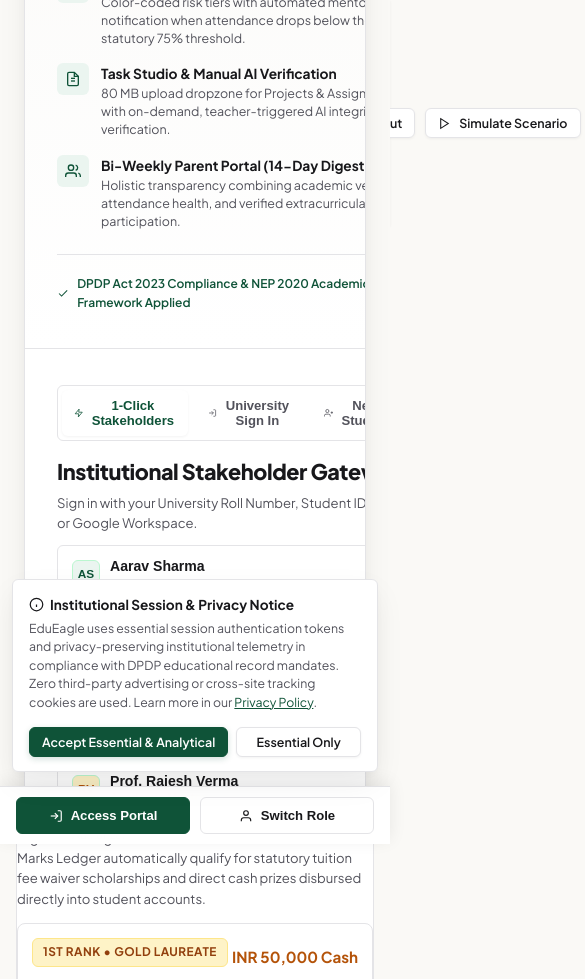
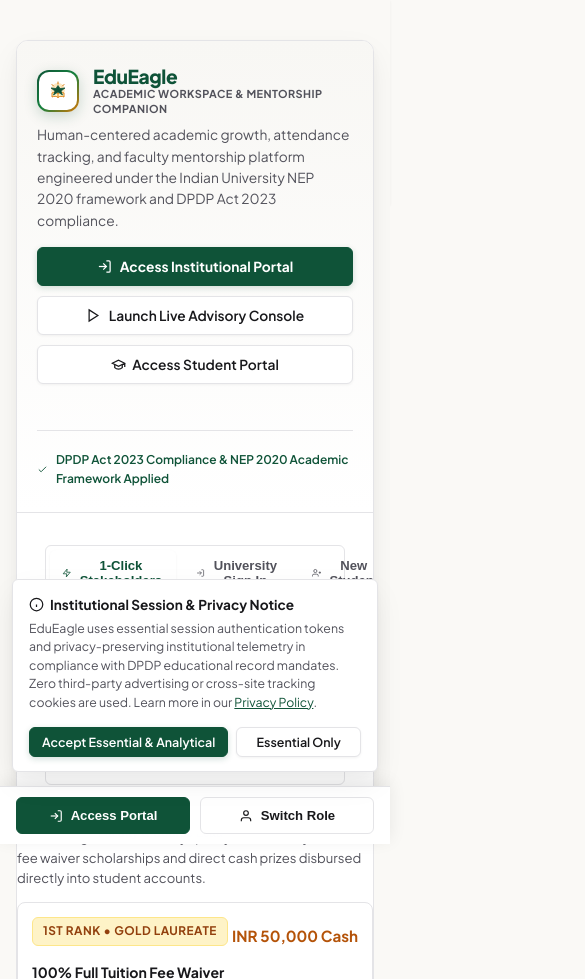
Before and after one commit to satyam-prog/Team-AI-Aces, a plain HTML site: page static/index.html in a window 390 px wide. Shown: the top 979 px of the page, 585 px wide, since content can reach past the window. Drawn offline with Linux system fonts and the light colour scheme; no server answers.

Commit message:
fix(ui): make headings fully responsive and fix login container scroll overflow

```diff
--- a/static/css/style.css
+++ b/static/css/style.css
@@ -132,22 +132,26 @@
   display: flex;
   align-items: center;
   justify-content: space-between;
-  padding: 14px 28px;
-  background: #FFFFFF;
+  padding: 12px 24px;
+  background: #FFFFFF;
+  gap: 12px;
+  flex-wrap: wrap;
 }
 
 .brand {
   display: flex;
   align-items: center;
-  gap: 14px;
+  gap: 12px;
   cursor: pointer;
   text-decoration: none;
+  flex-shrink: 0;
+  min-width: 0;
 }
 
 /* Bespoke Eagle & Book Squircle Logo Container (border-radius: 12px) */
 .brand-squircle-logo {
-  width: 44px;
-  height: 44px;
+  width: 42px;
+  height: 42px;
   border-radius: 12px;
   background: linear-gradient(135deg, #0F5338 0%, #15803D 50%, #D97706 100%);
   padding: 2px;
@@ -168,27 +172,34 @@
   justify-content: center;
 }
 
+.brand-text {
+  min-width: 0;
+}
+
 .brand-text h1 {
-  font-size: 1.25rem;
+  font-size: clamp(1.1rem, 2vw, 1.25rem);
   font-weight: 800;
   color: var(--primary);
   line-height: 1.15;
   letter-spacing: -0.02em;
+  white-space: nowrap;
 }
 
 .brand-text p {
-  font-size: 0.72rem;
+  font-size: clamp(0.64rem, 1vw, 0.72rem);
   color: var(--text-muted);
   text-transform: uppercase;
   letter-spacing: 0.05em;
   font-weight: 600;
   margin-top: 1px;
+  white-space: nowrap;
 }
 
 .header-controls {
   display: flex;
   align-items: center;
-  gap: 10px;
+  gap: 8px;
+  flex-wrap: wrap;
 }
 
 .safeguard-badge {
@@ -415,17 +426,28 @@
   flex-wrap: wrap;
 }
 
+.view-header-title {
+  min-width: 0;
+  flex: 1 1 280px;
+}
+
 .view-header-title h2 {
-  font-size: 1.45rem;
+  font-size: clamp(1.2rem, 2.4vw, 1.45rem);
   font-weight: 800;
   color: var(--text-main);
   letter-spacing: -0.02em;
+  line-height: 1.25;
+  word-break: break-word;
+  overflow-wrap: break-word;
 }
 
 .view-header-title p {
-  font-size: 0.85rem;
+  font-size: clamp(0.78rem, 1.4vw, 0.85rem);
   color: var(--text-muted);
   margin-top: 3px;
+  line-height: 1.45;
+  word-break: break-word;
+  overflow-wrap: break-word;
 }
 
 /* Framework Notice Banner */
@@ -1826,10 +1848,12 @@
   z-index: 500;
   background: var(--bg-primary);
   overflow-y: auto;
-  display: flex;
-  align-items: center;
+  overflow-x: hidden;
+  display: flex;
+  align-items: flex-start;
   justify-content: center;
-  padding: 24px;
+  padding: 24px 16px;
+  min-height: 100vh;
 }
 
 .login-screen-wrapper.hidden {
@@ -1838,9 +1862,10 @@
 
 .login-card-container {
   display: grid;
-  grid-template-columns: 1.1fr 1fr;
+  grid-template-columns: 1.05fr 1fr;
   max-width: 1040px;
   width: 100%;
+  margin: auto 0;
   background: #FFFFFF;
   border: 1px solid var(--border-color);
   border-radius: var(--radius-lg);
@@ -1850,34 +1875,37 @@
 
 .login-brand-side {
   background: linear-gradient(180deg, #F8F7F4 0%, #FFFFFF 100%);
-  padding: 36px 32px;
+  padding: 32px 28px;
   display: flex;
   flex-direction: column;
   justify-content: space-between;
   border-right: 1px solid var(--border-color);
+  min-width: 0;
 }
 
 .brand-badge-large {
   display: flex;
   align-items: center;
   gap: 14px;
-  margin-bottom: 20px;
+  margin-bottom: 16px;
 }
 
 .brand-hero-title {
-  font-size: 1.45rem;
+  font-size: clamp(1.2rem, 2.5vw, 1.45rem);
   font-weight: 800;
   color: var(--primary);
-  line-height: 1.1;
+  line-height: 1.15;
   letter-spacing: -0.02em;
+  word-break: break-word;
 }
 
 .brand-hero-sub {
-  font-size: 0.74rem;
+  font-size: clamp(0.68rem, 1.2vw, 0.74rem);
   color: var(--text-muted);
   text-transform: uppercase;
-  letter-spacing: 0.05em;
-  font-weight: 700;
+  letter-spacing: 0.04em;
+  font-weight: 700;
+  line-height: 1.35;
 }
 
 .hero-feature-list {
@@ -1930,25 +1958,31 @@
 }
 
 .login-form-side {
-  padding: 36px 32px;
-  background: #FFFFFF;
+  padding: 32px 28px;
+  background: #FFFFFF;
+  min-width: 0;
 }
 
 .login-form-header {
-  margin-bottom: 20px;
+  margin-bottom: 16px;
 }
 
 .login-form-title {
-  font-size: 1.35rem;
+  font-size: clamp(1.15rem, 2.2vw, 1.35rem);
   font-weight: 800;
   color: var(--text-main);
   letter-spacing: -0.02em;
+  line-height: 1.25;
+  word-break: break-word;
+  overflow-wrap: break-word;
 }
 
 .login-form-sub {
-  font-size: 0.82rem;
+  font-size: clamp(0.76rem, 1.4vw, 0.82rem);
   color: var(--text-muted);
   margin-top: 4px;
+  line-height: 1.4;
+  word-break: break-word;
 }
 
 .auth-tabs-row {
@@ -2659,13 +2693,28 @@
 @media (max-width: 1024px) {
   .login-card-container {
     grid-template-columns: 1fr;
+    max-width: 580px;
+    margin: 16px auto;
   }
   .login-brand-side {
     border-right: none;
     border-bottom: 1px solid var(--border-color);
+    padding: 24px 20px;
+  }
+  .hero-feature-list {
+    display: none;
+  }
+  .brand-badge-large {
+    margin-bottom: 8px;
   }
   .pulse-layout, .tasks-layout {
     grid-template-columns: 1fr;
+  }
+}
+
+@media (max-width: 900px) {
+  .brand-text p {
+    display: none;
   }
 }
 
@@ -2691,6 +2740,12 @@
   }
 }
 
+@media (max-width: 600px) {
+  .safeguard-badge {
+    display: none;
+  }
+}
+
 @media (max-width: 480px) {
   .header-top {
     flex-direction: column;
```
